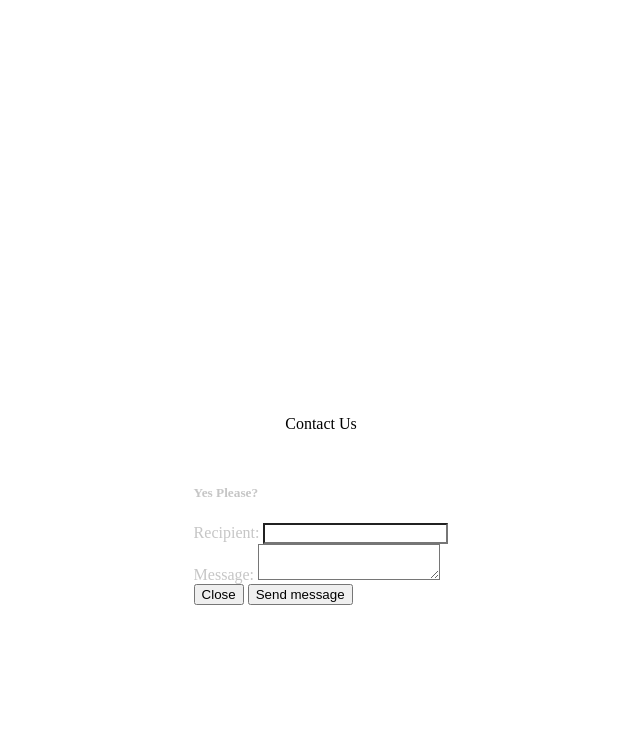
After one commit to Anand7Choudhary/MovieBing_Library, a Flask app: template templates/contactus.html in a window 1280 px wide. The commit adds this page. Shown: the top 732 px of the page, without its empty margins (319-959 px from the left). Run offline with Flask 2, Linux system fonts and the light colour scheme; the template is opened without the code that fills it, so the values that code supplies are empty.

Commit message:
added contact modules

```diff
--- a/static/style/home.css
+++ b/static/style/home.css
@@ -3,7 +3,6 @@
     --main-bg-color: #ffffff;
     --container-bg-color: #1f1f1f;
     --text-color: #444444;
-    --text-color2:#444444;
     --bg-color-base1:#eefcff;
     --bg-color-base2:#d6f9ff;
     --bg-color-base3:#ffffff;
@@ -14,6 +13,7 @@
     --main-bg-color: #101010;
     --container-bg-color: #1a1a1a;
     --text-color: #ffffff;
+    --header-color:#909090;
     --bg-color-base1:#1b1b1b;
     --bg-color-base2:#151515;
     --bg-color-base3:#000000;
@@ -33,6 +33,7 @@
     /* background-color: var(--main-bg-color); */
     color: var(--text-color);
     font-family: "Roboto",sans-serif;
+    overflow-x: hidden;
 }
 .landingBody{
     width:100%;
--- a/templates/body1.html
+++ b/templates/body1.html
@@ -9,7 +9,7 @@
             justify-content: center;
             align-items: center;
             flex-direction: column;
-            background-color: var(--bg-color-base1);
+            background-color: var(--bg-color-base3);
             overflow: hidden;
             padding:5vh 0;
         }
@@ -44,7 +44,7 @@
 
 <body>
     {% block youtubeBlock %}
-    <div class="body1_block">
+    <div class="body1_block" id="body1_block">
         <div class="body1_block_video">
             <iframe id="youtube-iframe" width="90%" height="100%" src="https://www.youtube.com/embed/AgS_6UbQ8JM" title="YouTube video player" frameborder="0" allow="accelerometer; autoplay; clipboard-write; encrypted-media;"></iframe>
         </div>
--- /dev/null
+++ b/templates/contactus.html
@@ -0,0 +1,129 @@
+<!DOCTYPE html>
+<html>
+
+<head>
+    <meta charset="utf-8">
+    <meta http-equiv="X-UA-Compatible" content="IE=edge">
+    <title></title>
+    <meta name="description" content="">
+    <meta name="viewport" content="width=device-width, initial-scale=1">
+    <style>
+        .contact-body {
+            width: 100%;
+            height: calc(100vh - 75px);
+            position: relative;
+            display: flex;
+            justify-content: center;
+            align-items: center;
+            flex-direction: column;
+            background-color: var(--bg-color-base2);
+        }
+
+        .contact-body .hover-effect {
+            width: fit-content;
+            height: fit-content;
+            background-size: 180% 180%;
+            padding: 3px;
+            border-radius: 15px;
+            background: transparent;
+        }
+
+        .contact-body .hover-effect-addClass {
+            background: linear-gradient(300deg, darkviolet, #dd3333, #ff00e4);
+        }
+
+        .contact-body .contact-button {
+            width: fit-content;
+            height: fit-content;
+            background-color: var(--bg-color-base1);
+            display: flex;
+            justify-content: center;
+            align-items: center;
+            flex-direction: column;
+            border-radius: 15px;
+            outline: none;
+            position: relative;
+            padding: 10px 30px;
+            cursor: pointer;
+            z-index: 1;
+        }
+        .contact-body .contact-button .iconify {
+            position: absolute;
+            right: 20px;
+            top: 20px;
+            font-size: 35px;
+        }
+
+        .contact-body .contact-button .icon {
+            cursor: pointer;
+        }
+
+        .contact-body p {
+            color: var(--text-color);
+        }
+        .contact-body .modal{
+            color: rgb(198, 198, 198);
+        }
+    </style>
+</head>
+
+<body>
+    {% block contactus %}
+    <div class="contact-body" id="contact-body">
+        <div class="hover-effect" id="hover-effect">
+            <div class="contact-button" id="contact-button" data-toggle="modal" data-target="#exampleModal"
+                data-whatever="@mdo">
+                <lord-icon class="icon" src="https://cdn.lordicon.com/flvisirw.json" trigger="loop"
+                    colors="primary:#a39cf4,secondary:#e8308c,tertiary:#66eece" style="width:250px;height:250px">
+                </lord-icon>
+                <span class="iconify" data-icon="material-symbols:touch-app-outline"></span>
+                <p>Contact Us</p>
+            </div>
+        </div>
+
+        <div class="modal fade" id="exampleModal" tabindex="-1" aria-labelledby="exampleModalLabel" aria-hidden="true" data-backdrop="static">
+            <div class="modal-dialog modal-dialog-centered modal-dialog-scrollable modal-lg bg-dark">
+                <div class="modal-content bg-dark">
+                    <div class="modal-header">
+                        <h5 class="modal-title" id="exampleModalLabel">Yes Please?</h5>
+                        <!-- <button type="button" class="close" data-dismiss="modal" aria-label="Close">
+                            <span aria-hidden="true">&times;</span>
+                        </button> -->
+                    </div>
+                    <div class="modal-body bg-dark">
+                        <form>
+                            <div class="form-group">
+                                <label for="recipient-name" class="col-form-label">Recipient:</label>
+                                <input style="background-color: transparent;color:white" type="text" class="form-control" id="recipient-name">
+                            </div>
+                            <div class="form-group">
+                                <label for="message-text" class="col-form-label">Message:</label>
+                                <textarea style="background-color: transparent;color:white" class="form-control" id="message-text"></textarea>
+                            </div>
+                        </form>
+                    </div>
+                    <div class="modal-footer">
+                        <button type="button" class="btn btn-secondary" data-dismiss="modal">Close</button>
+                        <button type="button" class="btn btn-primary">Send message</button>
+                    </div>
+                </div>
+            </div>
+        </div>
+    </div>
+    {% endblock contactus %}
+    <script>
+        let xyz1 = document.getElementById("contact-button").addEventListener("mouseover", function () {
+            document.getElementById("hover-effect").classList.add("hover-effect-addClass");
+        });
+        let xyz2 = document.getElementById("contact-button").addEventListener("mouseout", function () {
+            document.getElementById("hover-effect").classList.remove("hover-effect-addClass");
+        });
+        let contactUsBtn = document.getElementById("contact-button");
+        contactUsBtn.addEventListener("click", function () {
+
+        });
+
+    </script>
+</body>
+
+</html>
```
Also changed, not shown: templates/aboutus.html (added, +142 -0 lines), templates/index.html (+7 -1 lines), templates/navBar.html (+4 -4 lines).
